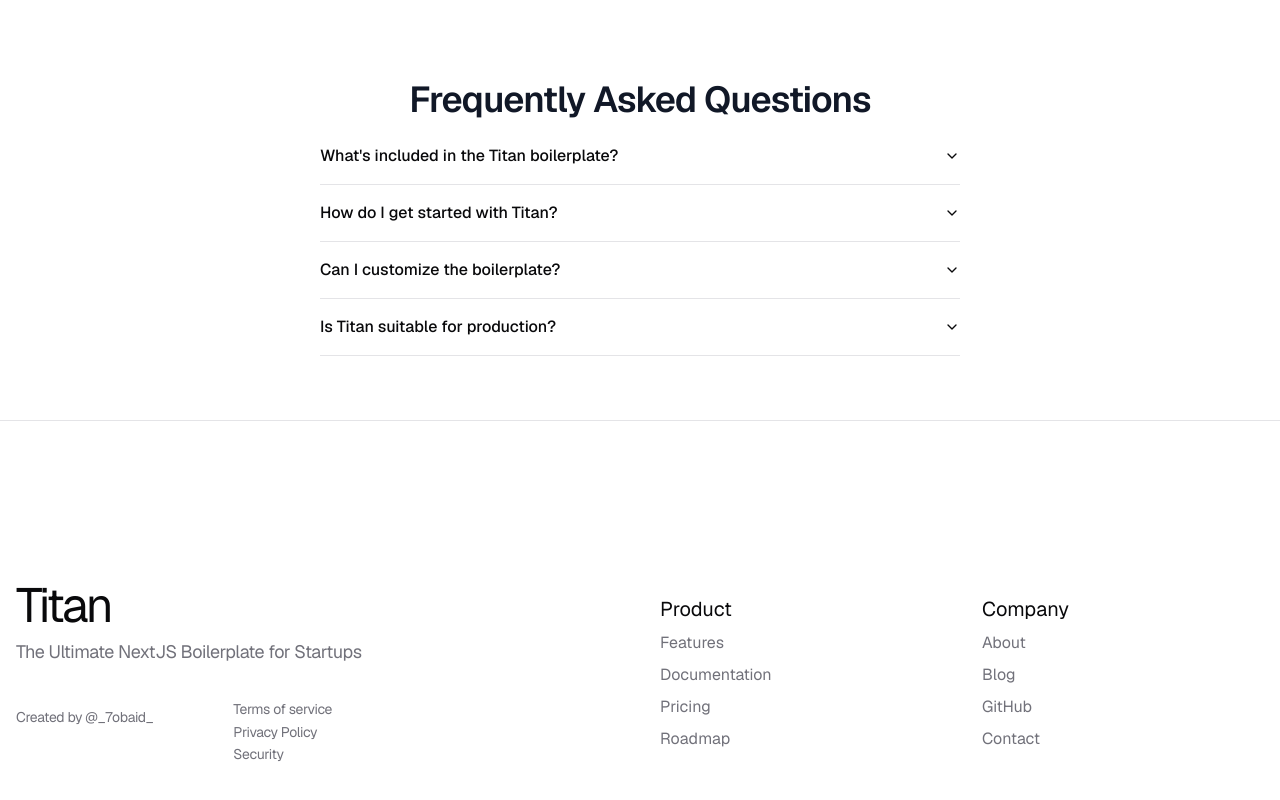
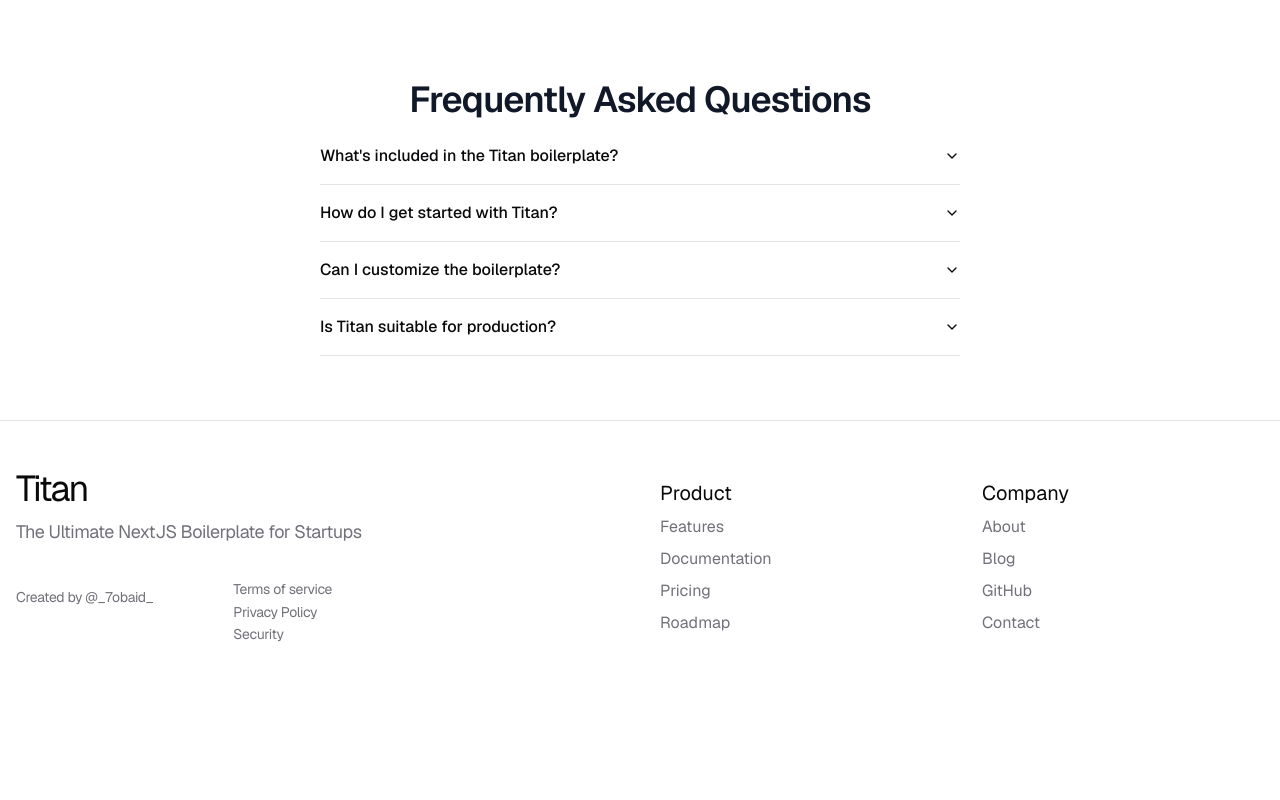
Before and after one commit to zaktech96/vsionboard, a Next.js app: page / in a window 1280 px wide. Shown: the part 4172-4972 px from the top of the page. After the commit the page ends 4866 px from the top, so only its background shows below. Built offline with nearby package versions, Linux system fonts and the light colour scheme.

Commit message:
Update footer title style with Tailwind class constant

```diff
--- a/components/wrapper/footer.tsx
+++ b/components/wrapper/footer.tsx
@@ -1,4 +1,5 @@
 import Link from 'next/link';
+import { TITLE_TAILWIND_CLASS } from '@/utils/constants';
 
 export const Footer = () => {
   const navigationItems = [
@@ -47,12 +48,12 @@ export const Footer = () => {
   ];
 
   return (
-    <footer className="w-full py-20 lg:py-40 border-t">
+    <footer className="w-full py-20 lg:py-12 border-t">
       <div className="container mx-auto px-4">
         <div className="grid lg:grid-cols-2 gap-10 items-center">
           <div className="flex gap-8 flex-col items-start">
             <div className="flex gap-2 flex-col">
-              <h2 className="text-3xl md:text-5xl tracking-tighter max-w-xl font-regular text-left">
+              <h2 className={`${TITLE_TAILWIND_CLASS} tracking-tighter max-w-xl font-regular text-left`}>
                 Titan
               </h2>
               <p className="text-lg max-w-lg leading-relaxed tracking-tight text-muted-foreground text-left">
```
